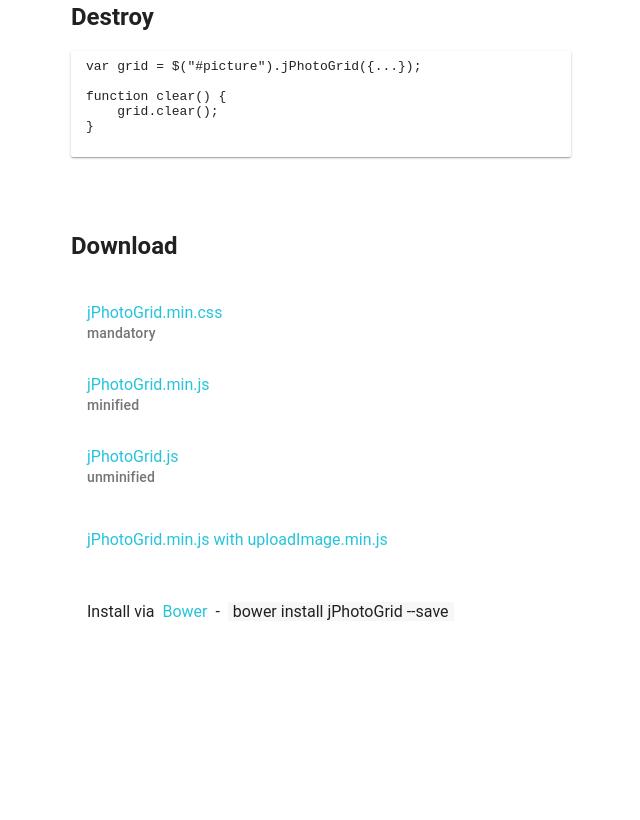
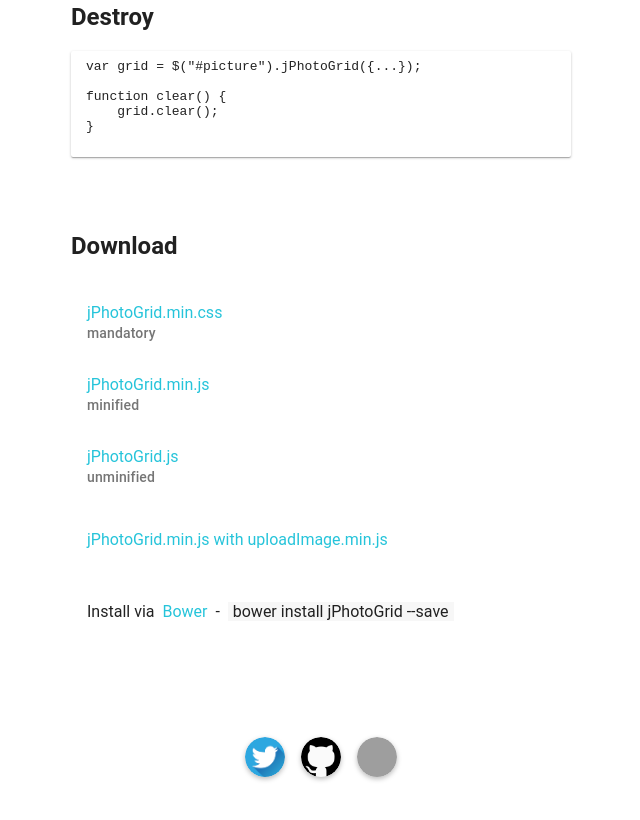
Before and after one commit to vladimir-barsuchenko/levgaas.github.io, a website: page index.html in a window 1280 px wide. Shown: the part 3752-4572 px from the top of the page, without its empty margins (319-959 px from the left). Before the commit the page ends 4493 px from the top, so only its background shows below. Drawn offline with Linux system fonts and the light colour scheme; grey boxes are pictures that could not be loaded; a small style sheet from the web is missing.

Commit message:
added logos on footer

```diff
--- a/index.html
+++ b/index.html
@@ -72,11 +72,11 @@
 </header>
 
 <div class="wrapper" ng-app="app">
+
     <div class="info">
         <h1>
             <i class="i-js">j</i>PhotoGrid<i class="i-js">.js</i>
         </h1>
-
         <h3 ng-controller="DemoCtrl as demo" ng-cloak>
 
             <md-fab-speed-dial md-open="demo.isOpen" md-direction="{{demo.selectedDirection}}">
@@ -348,18 +348,21 @@ function clear() {
             <md-list-item class="md-2-line">
                 <div class="md-list-item-text" layout="column">
                     <a class="i-js" href="css/jquery.jPhotoGrid.min.css">jPhotoGrid.min.css</a>
+
                     <p>mandatory</p>
                 </div>
             </md-list-item>
             <md-list-item class="md-2-line">
                 <div class="md-list-item-text" layout="column">
                     <a class="i-js" href="js/jquery.jPhotoGrid.min.js">jPhotoGrid.min.js</a>
+
                     <p>minified</p>
                 </div>
             </md-list-item>
             <md-list-item class="md-2-line">
                 <div class="md-list-item-text" layout="column">
                     <a class="i-js" href="js/jquery.jPhotoGrid.js">jPhotoGrid.js</a>
+
                     <p>unminified</p>
                 </div>
             </md-list-item>
@@ -372,13 +375,31 @@ function clear() {
             <md-list-item class="md-2-line">
                 <div class="md-list-item-text" layout="row">
                     Install via &nbsp;<a class="i-js" href="http://bower.io/">Bower</a>&nbsp; -
-                    &nbsp;<div class="code_wrap">bower install jPhotoGrid --save</div>
+                    &nbsp;
+                    <div class="code_wrap">bower install jPhotoGrid --save</div>
                 </div>
             </md-list-item>
-
         </md-list>
-
-
+        <div class="info-about">
+            <h3 ng-controller="DemoCtrl as demo" ng-cloak>
+                <md-fab-speed-dial md-open="demo.isOpen" md-direction="{{demo.selectedDirection}}">
+                    <md-fab-actions>
+                        <a href="https://twitter.com/vbarsuchenko">
+                            <md-button aria-label="Twitter" class="md-fab md-raised md-mini twitter_btn">
+                            </md-button>
+                        </a>
+                        <a href="https://github.com/levgaas/levgaas.github.io">
+                            <md-button aria-label="GitHub" class="md-fab md-raised md-mini github_btn">
+                            </md-button>
+                        </a>
+                        <a href="https://www.upwork.com/freelancers/~016a2e1fcfdce1f058">
+                            <md-button aria-label="Upwork" class="md-fab md-raised md-mini upwork_btn">
+                            </md-button>
+                        </a>
+                    </md-fab-actions>
+                </md-fab-speed-dial>
+            </h3>
+        </div>
     </div>
     <footer></footer>
 </div>
```
